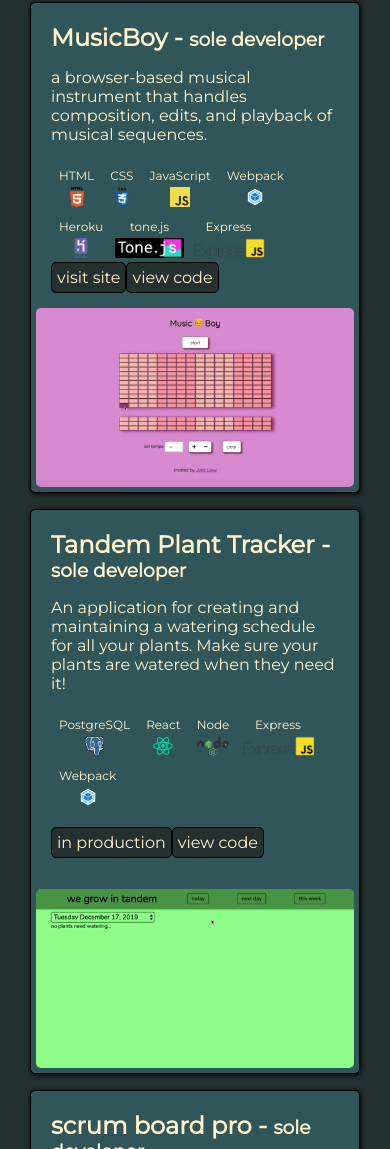
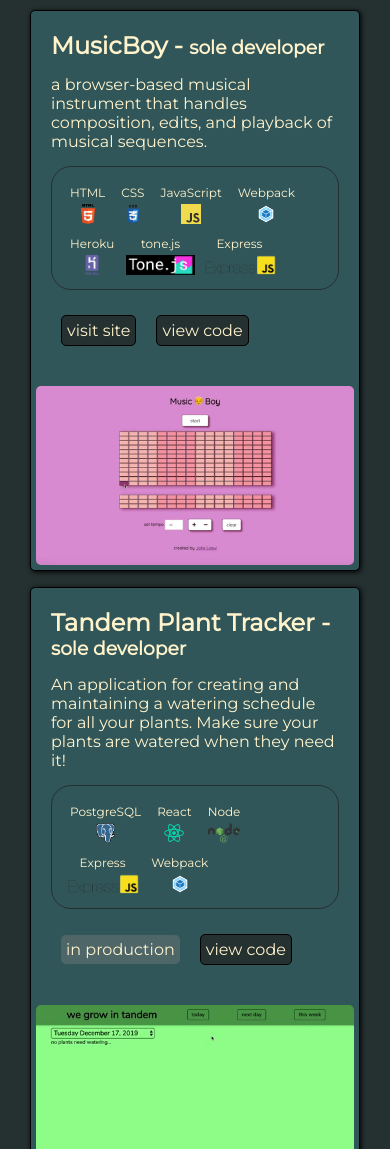
Before and after one commit to JakeLo123/jake-loew-developer-site, a website built with webpack: page public/index.html in a window 390 px wide. Shown: the part 851-2000 px from the top of the page. Built offline with nearby package versions, Linux system fonts and the light colour scheme.

Commit message:
responsive styles for project section

```diff
--- a/client/index.js
+++ b/client/index.js
@@ -20,7 +20,7 @@ function buildProjectSection() {
     if (project.deploymentLink.length) {
       deployLink = `<a class="project-link" target="_blank" href=${project.deploymentLink}>visit site</a>`;
     } else {
-      deployLink = `<p class="project-link">in production</p>`;
+      deployLink = `<p class="project-link inactive">in production</p>`;
     }
     const template = `
         <div class="project-details">
--- a/public/style.css
+++ b/public/style.css
@@ -90,13 +90,19 @@ header {
 div.project-details {
     flex: 3;
     padding: 15px;
-    /* max-width: 45vw; */
+}
+
+div.project-details > * {
+    margin: 15px 0;
 }
 
 .tech-stack {
     display: flex;
     flex-wrap: wrap;
-    /* background-color: #253031; */
+    padding: 10px;
+    max-width: fit-content;
+    border: 1px solid #253031;
+    border-radius: 20px;
 }
 
 .tech-item {
@@ -127,14 +133,35 @@ div.project-details {
     border: 1px solid black;
     border-radius: 5px;
     height: fit-content;
+    margin: 10px;
+}
+
+.inactive {
+    background-color: #4f6668;
+    border: none;
 }
 
 img.project-gif {
     flex: 1;
     border-radius: 5px;
-    /* border: 1px solid black; */
     object-fit: scale-down;
     justify-self: flex-end;
+}
+
+@media only screen and (max-width: 950px) {
+    #hero {
+        height: 90vh;
+        padding: 10px;
+        justify-content: center;
+    }
+    .project-card {
+        flex-direction: column;
+    }
+    img.project-gif {
+        width: 100%;
+        align-self: flex-end;
+        object-fit: contain;
+    }
 }
 
 @media only screen and (max-width: 600px) {
@@ -149,6 +176,10 @@ img.project-gif {
     }
     .project-card {
         flex-direction: column;
+    }
+    img.project-gif {
+        width: 100%;
         align-self: flex-end;
+        object-fit: contain;
     }
 }
```
Also changed, not shown: public/bundle.js (+1 -1 lines).
